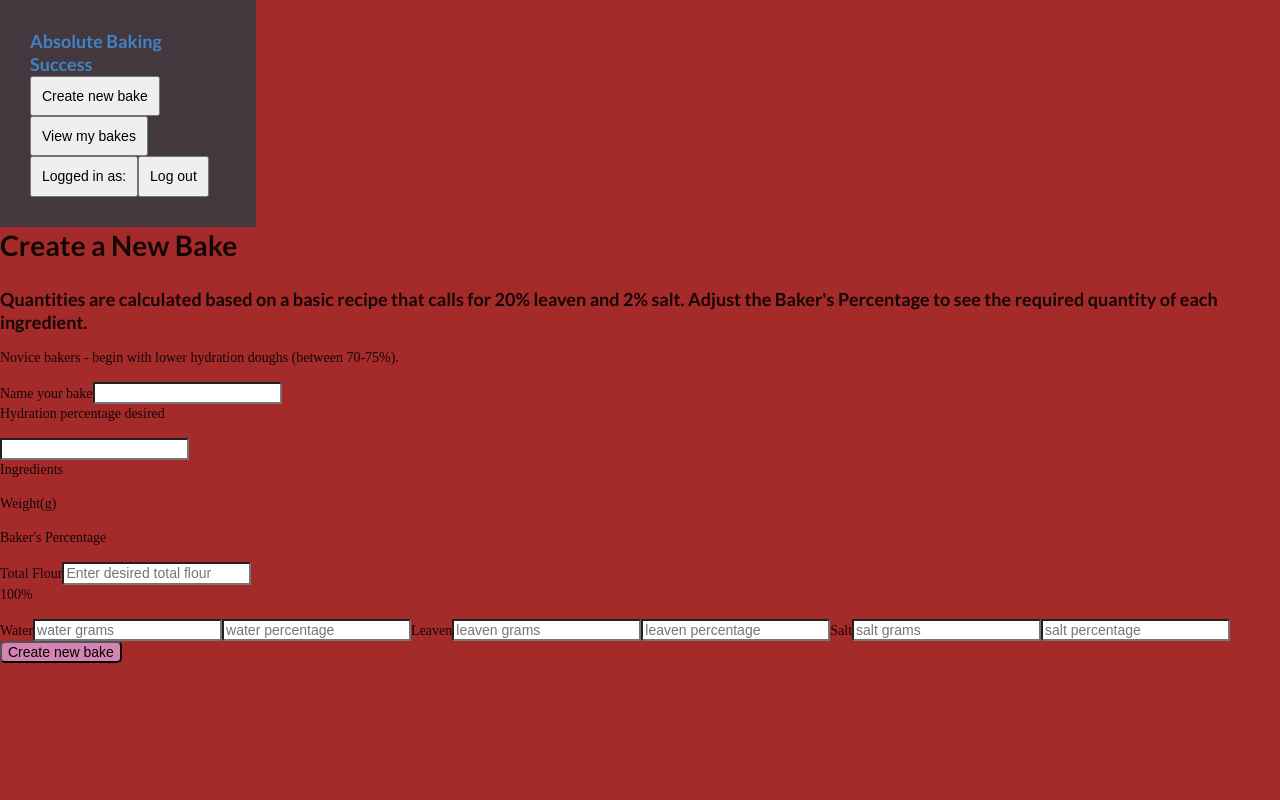
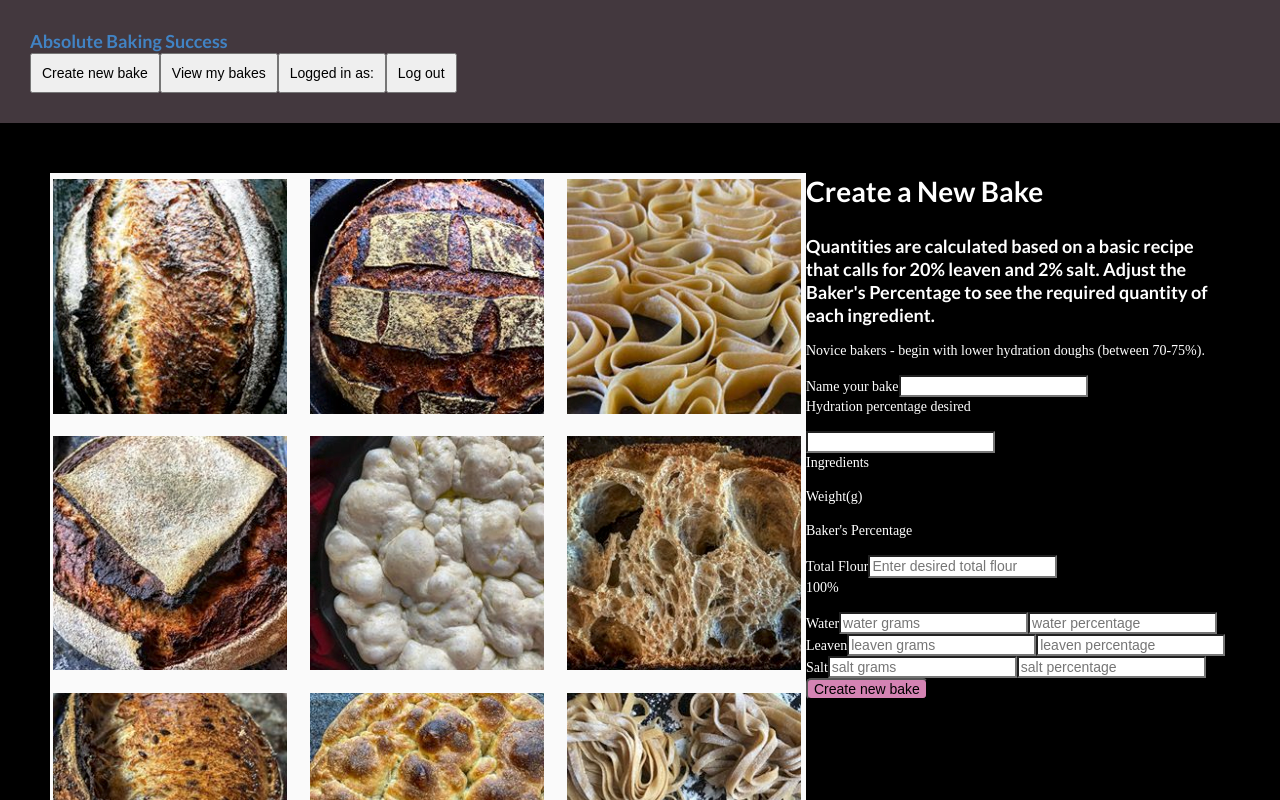
Before and after one commit to katrinareins/sourdough-calculator-frontend, a React (Create React App) app: page /newBake in a window 1280 px wide. Shown: the top 800 px of the page. Built offline with nearby package versions, Linux system fonts and the light colour scheme.

Commit message:
more css

```diff
--- a/src/Styles.css
+++ b/src/Styles.css
@@ -5,7 +5,7 @@
 }
 
 /* the main container holding all the bake cards */
-.main-container {
+.main-container-view-bakes {
   background-color: blue;
   display: grid;
   grid-template-columns: repeat(4, 1fr);
@@ -45,7 +45,15 @@
   padding: 10px;
 }
 
-.nav-container {
+/* .nav-container {
   display: grid;
   grid-template-columns: repeat(auto-fill, minmax(250px, 1fr));
+} */
+
+.new-bake-container {
+  padding: 50px;
+  display: grid;
+  grid-template-columns: repeat(2, 1fr);
+  background-color: black;
+  color: white;
 }
--- a/src/newBake_page/newBakeComponent.js
+++ b/src/newBake_page/newBakeComponent.js
@@ -29,12 +29,19 @@
         }
 
         return (
-            <div>
+            <div className='new-bake-container'>
+                <div className='new-bake-img'>
+                    <img src={require('../images/bread-square.png')}></img>
+                </div>
+
+                <div className='new-bake-heading'>
                     <h1>Create a New Bake</h1>
                     <h3>Quantities are calculated based on a basic recipe that calls for 20% leaven and 2% salt. Adjust the Baker's Percentage to see the required quantity of each ingredient. </h3>
                     <p>
                     Novice bakers - begin with lower hydration doughs (between 70-75%).
                     </p>
+
+                        <div className='new-bake-form'>
                             <form>
                                 <label>Name your bake</label>
                                 <input type='text' name='name' onChange={(e) => this.handleChange(e)} ></input>
@@ -63,6 +70,11 @@
 
                             </form>
                         </div>
+
+                </div>
+
+
+            </div>
         )
     }
 }
--- a/src/other/Nav.js
+++ b/src/other/Nav.js
@@ -20,7 +20,7 @@
         console.log('props in nav bar', this.props)
 
         if (this.state.redirectHome === true){
-            return <Redirect to='/login' />
+            return <Redirect to='/' />
         }
 
         return (
--- a/src/viewBakes_page/viewBakesContainer.js
+++ b/src/viewBakes_page/viewBakesContainer.js
@@ -20,7 +20,7 @@
     render() {
         console.log('props in container', this.props.bakes)
         return (
-            <div className='main-container'>
+            <div className='main-container-view-bakes'>
                 {this.mapThroughBakes()}
             </div>
         )
```
Lines whose indentation alone changed are shown as unchanged.
